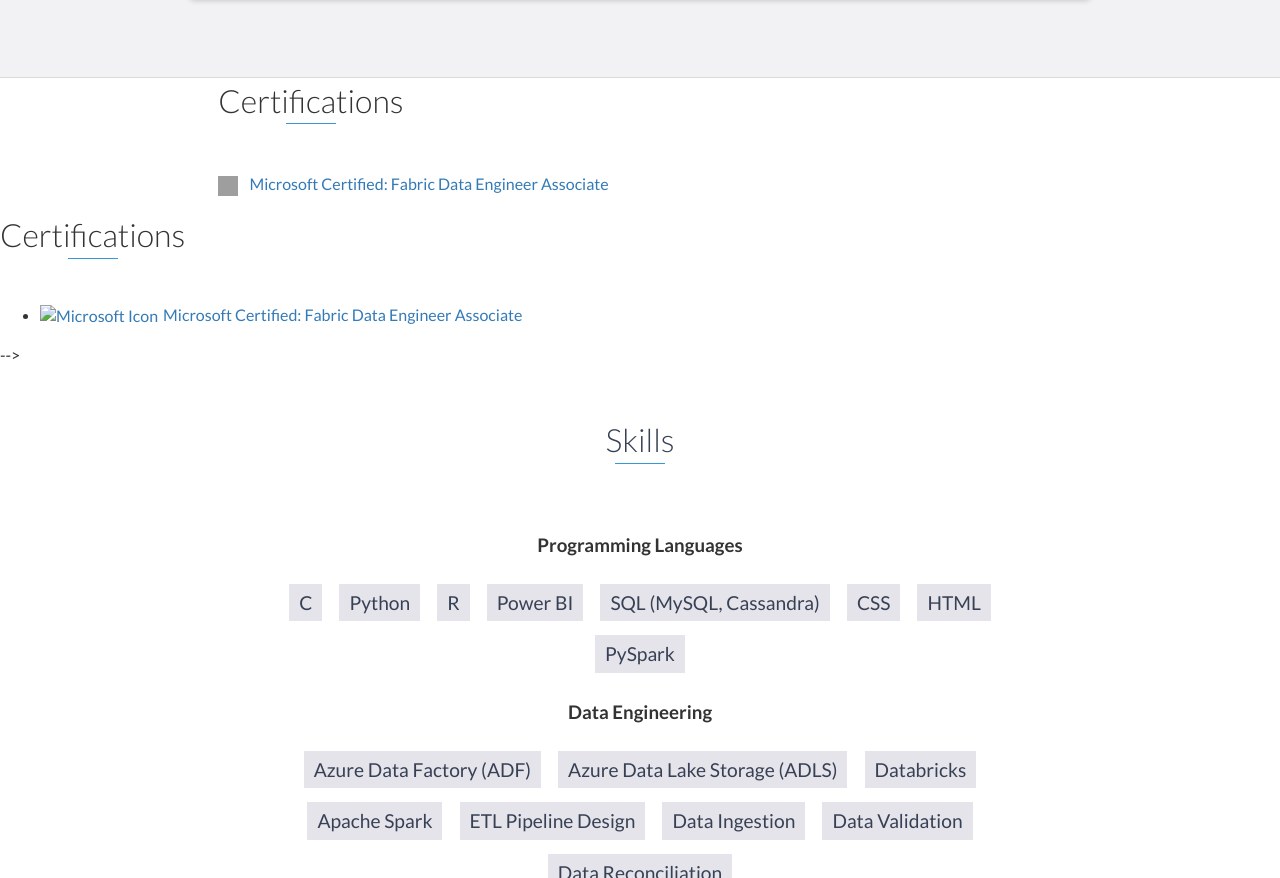
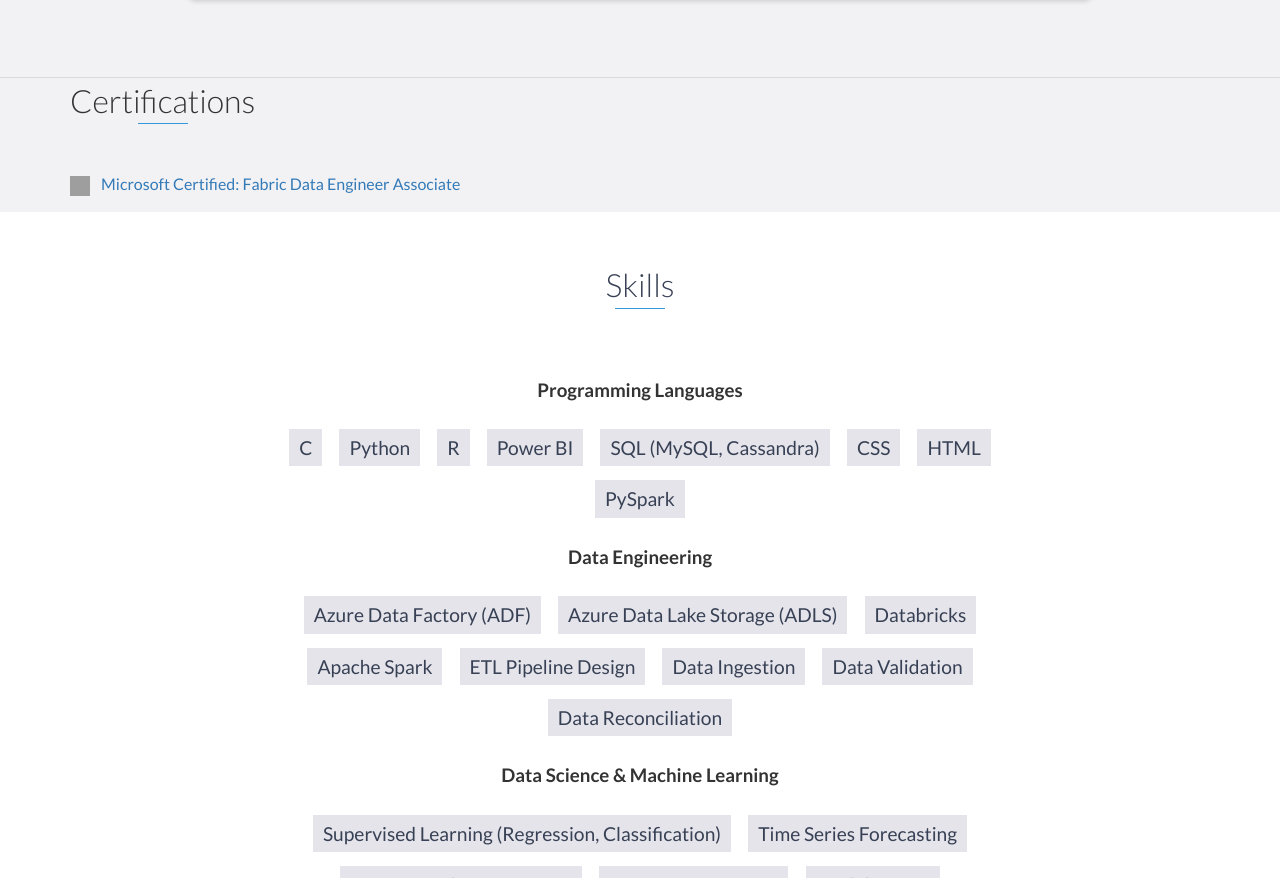
Before and after one commit to sudheer-immaneni/sudheer-immaneni.github.io, a website: page index.html in a window 1280 px wide. Shown: the part 3896-4774 px from the top of the page. Drawn offline with nearby package versions, Linux system fonts and the light colour scheme; grey boxes are pictures that could not be loaded.

Commit message:
Update index.html

```diff
--- a/index.html
+++ b/index.html
@@ -195,8 +195,11 @@
     </div>
     <!-- End #projects -->
 <!-- Start Certifications Section -->
+<!-- Start Certifications Section -->
+<div id="certifications" class="background-alt">
+  <div class="container">
     <div class="row">
-  <div class="col-md-8 col-md-offset-2 text-center">
+      <div class="col-md-12 text-center">
         <h2 class="heading">Certifications</h2>
         <ul style="list-style: none; padding: 0; font-size: 16px; margin-top: 20px;">
           <li>
@@ -208,17 +211,9 @@
         </ul>
       </div>
     </div>
-
-	<!--><div id="certifications">
-		<h2 class="heading">Certifications</h2>
-		<ul>
-			<li>
-				<a href= "https://learn.microsoft.com/api/credentials/share/en-us/SudheerKumarImmaneni-6616/9EDDDAC209EF93EB?sharingId=B9F06B36623AF788/" target="_blank">
-					<img src="https://learn.microsoft.com/favicon.ico" alt="Microsoft Icon" style="width:16px; height:16px; vertical-align:middle; margin-right:5px;">Microsoft Certified: Fabric Data Engineer Associate
-				</a>
-			</li>
-		</ul>
-	</div> -->
+  </div>
+</div>
+<!-- End Certifications Section -->
 
     <div id="skills">
         <h2 class="heading">Skills</h2>
```
Lines whose indentation alone changed are shown as unchanged.
